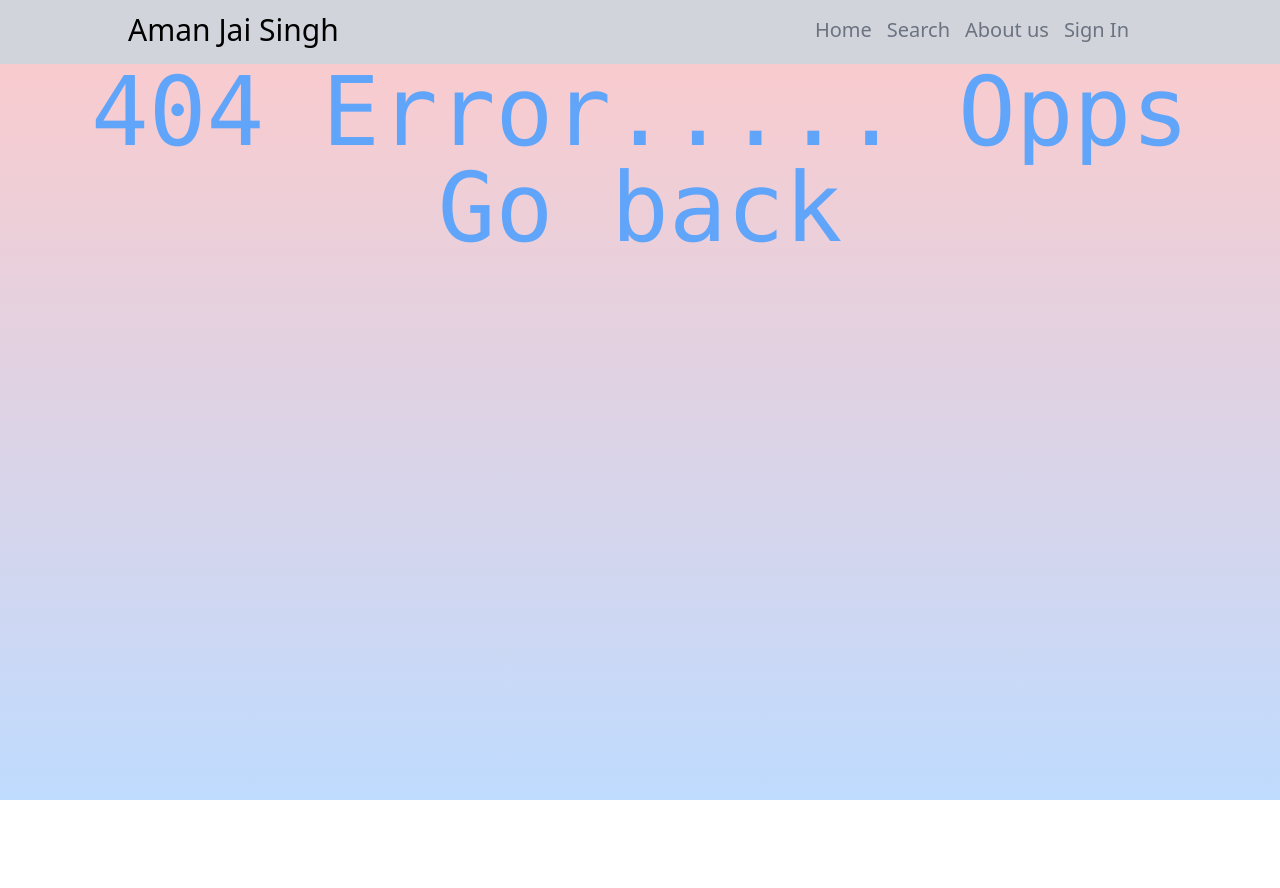
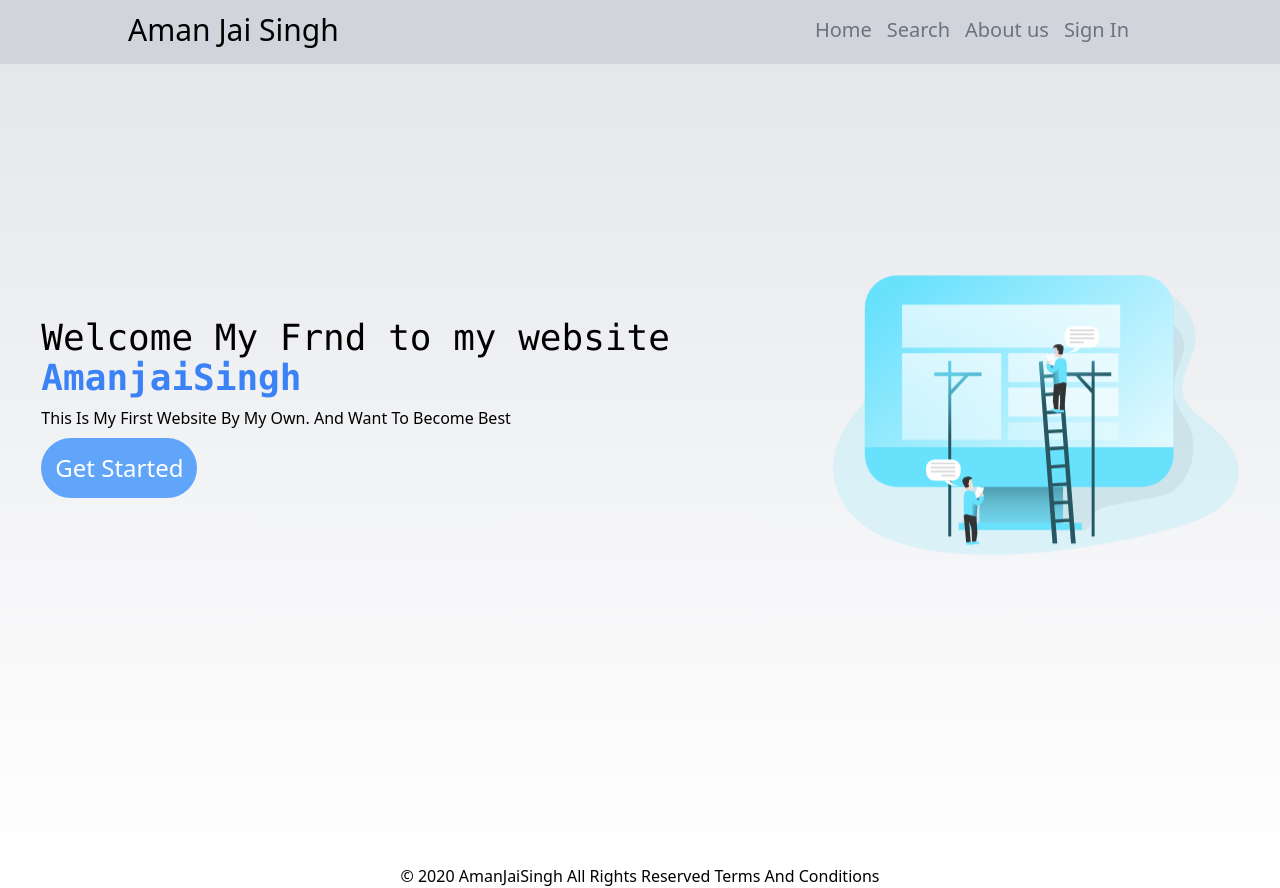
Before and after one commit to AmanJaiSingh/AmanWebsite, a React (Create React App) app: page / in a window 1280 px wide. Before the commit this address had no page. Before the commit the page ends 800 px from the top, so only its background shows below. Built offline with nearby package versions, Linux system fonts and the light colour scheme.

Commit message:
Update App.js

```diff
--- a/src/App.js
+++ b/src/App.js
@@ -9,7 +9,7 @@
         <Router>
           <Switch>
             <Route path="/About" exact component={About} />
-            <Route path="/AmanWebsite" exact component={Home} />
+            <Route path="/" exact component={Home} />
             <Route path="/Search" exact component={Search} />
             <Route path="/SignIn" exact component={SignIN} />
             <Route component={Error} />
```
